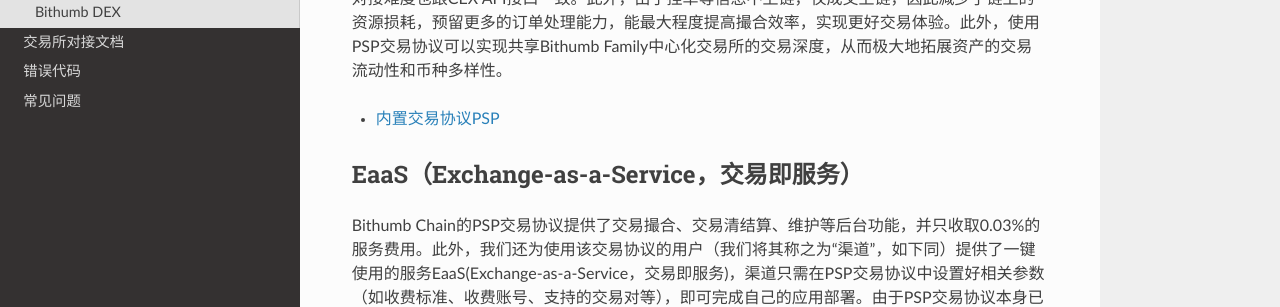
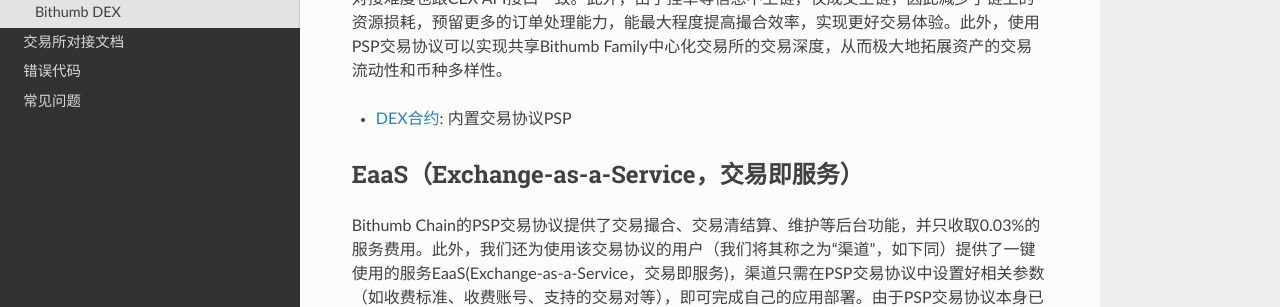
Before and after one commit to xbxlxp/Docs, a Sphinx documentation site: the page built from source/dex.rst, in a window 1280 px wide and 1306 px high. Shown: the part 501-808 px from the top of the window. Built offline with Sphinx 7.4.7 and the Read the Docs theme 2.0.0, drawn with Linux system fonts in a browser that asks for light colours; some of the changed lines change nothing that is shown.

Commit message:
update link2

```diff
--- a/source/dex.rst
+++ b/source/dex.rst
@@ -13,7 +13,8 @@
 
 而链下撮合、链上清结算的机制，使得通过PSP交易协议进行的交易体验与CEX毫⽆区别，各种API对接难度也跟CEX API接口一致。此外，由于挂单等信息不上链，仅成交上链，因此减少了链上的资源损耗，预留更多的订单处理能力，能最大程度提高撮合效率，实现更好交易体验。此外，使用PSP交易协议可以实现共享Bithumb Family中心化交易所的交易深度，从而极大地拓展资产的交易流动性和币种多样性。
 
-- `内置交易协议PSP <../latest/functions/04dex.html>`_
+* :doc:`functions/04dex`:
+  内置交易协议PSP
 
 ========================================================================
 EaaS（Exchange-as-a-Service，交易即服务）
```
